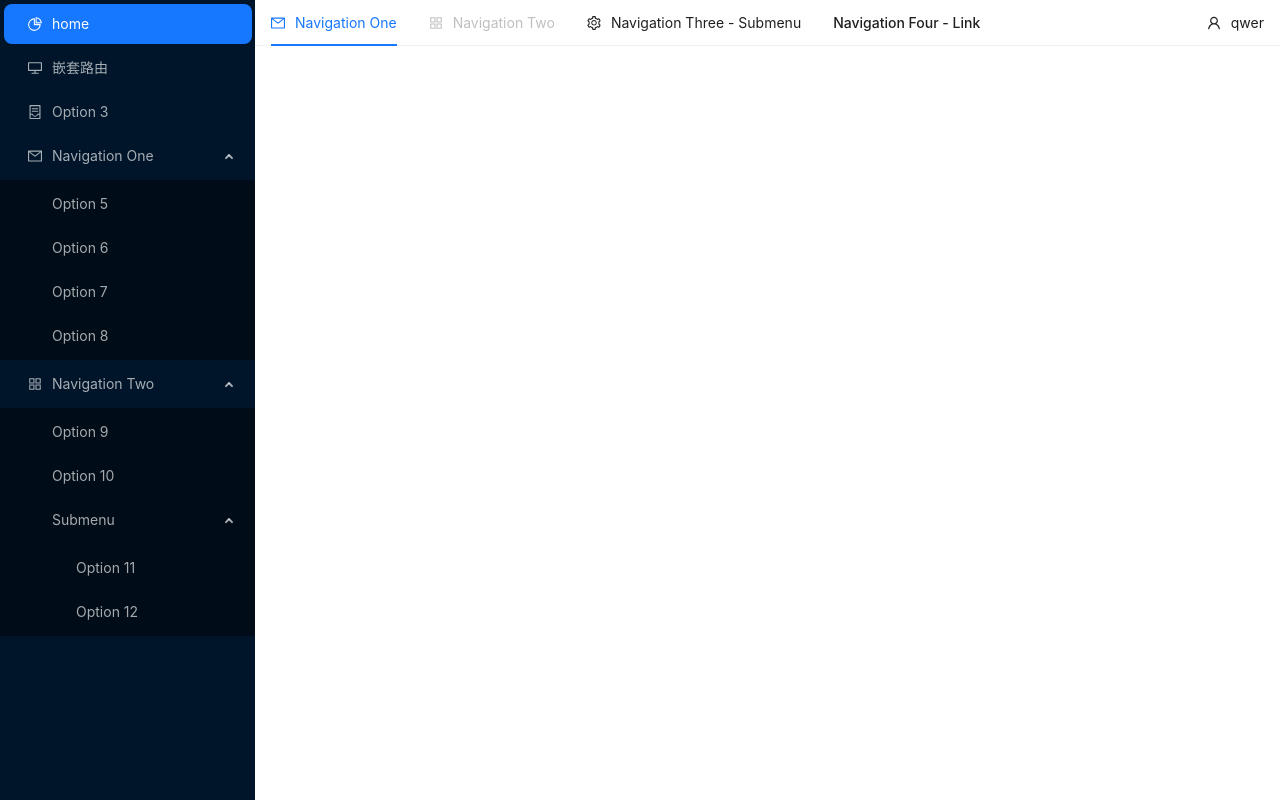
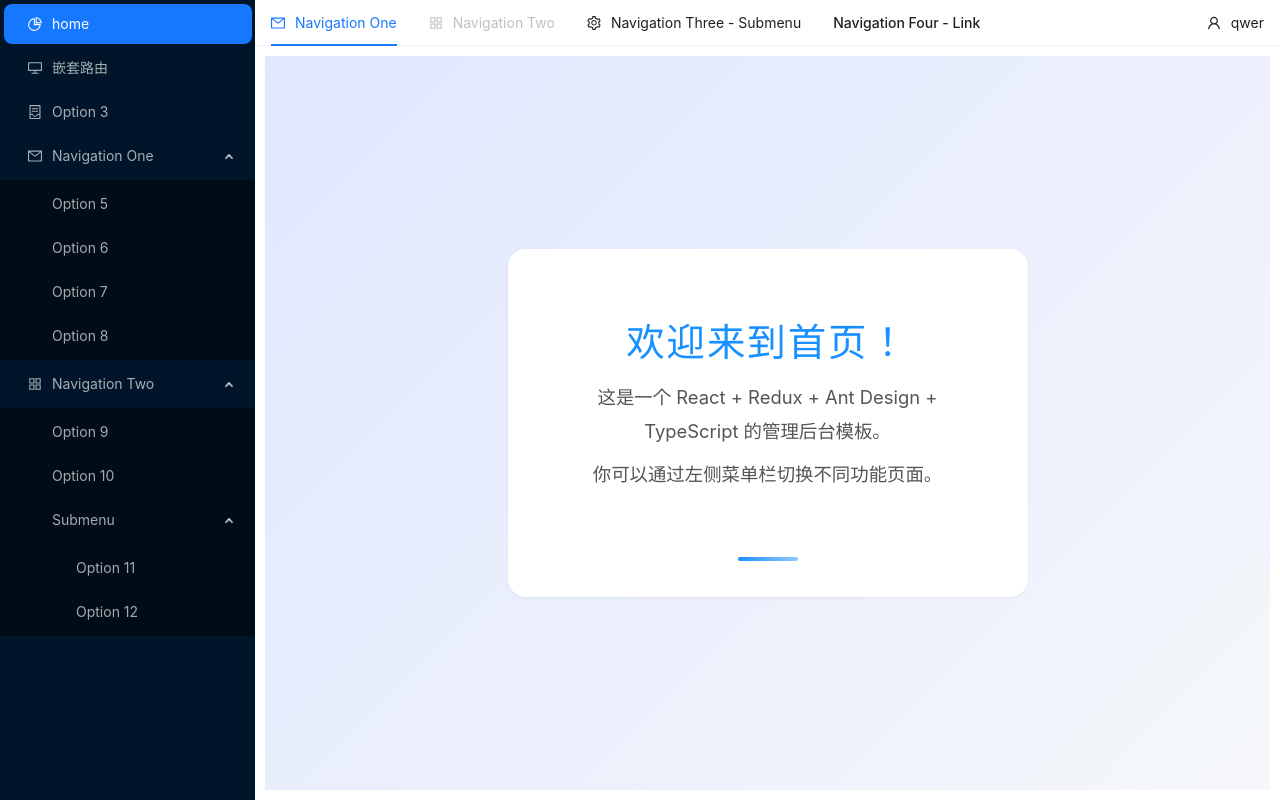
Before and after one commit to wangchun123/vite-react, a React (Vite) app: page /home/testNestedRoute in a window 1280 px wide. Both pictures are taken after a click on the item "home". Built offline with nearby package versions, Linux system fonts and the light colour scheme.

Commit message:
添加home

```diff
--- a/src/Layout.less
+++ b/src/Layout.less
@@ -14,5 +14,6 @@
 }
 
 .content {
-  padding: 60px;
+  padding: 10px;
+  overflow: hidden;
 }
--- /dev/null
+++ b/src/pages/Home/index.less
@@ -0,0 +1,43 @@
+.home-container {
+  min-height: calc(100vh - 66px);
+  display: flex;
+  align-items: center;
+  justify-content: center;
+  background: linear-gradient(135deg, #e0e7ff 0%, #f5f7fa 100%);
+}
+
+.home-card {
+  min-width: 420px;
+  max-width: 520px;
+  text-align: center;
+  box-shadow: 0 8px 32px rgba(24, 144, 255, 0.10), 0 1.5px 6px rgba(0,0,0,0.04);
+  border-radius: 18px;
+  background: #fff;
+  padding: 48px 32px 36px 32px;
+  border: none;
+}
+
+.home-card h1 {
+  color: #1890ff;
+  font-size: 2.4rem;
+  font-weight: 700;
+  margin-bottom: 18px;
+  letter-spacing: 2px;
+}
+
+.home-card p {
+  color: #555;
+  font-size: 1.15rem;
+  margin-bottom: 10px;
+  line-height: 1.8;
+}
+
+.home-card::after {
+  content: '';
+  display: block;
+  margin: 32px auto 0 auto;
+  width: 60px;
+  height: 4px;
+  border-radius: 2px;
+  background: linear-gradient(90deg, #1890ff 0%, #91caff 100%);
+}
--- /dev/null
+++ b/src/pages/Home/index.tsx
@@ -0,0 +1,17 @@
+import React from "react";
+import { Card } from "antd";
+import "./index.less";
+
+const Home: React.FC = () => {
+  return (
+    <div className="home-container">
+      <Card className="home-card" bordered={false}>
+        <h1>欢迎来到首页！</h1>
+        <p>这是一个 React + Redux + Ant Design + TypeScript 的管理后台模板。</p>
+        <p>你可以通过左侧菜单栏切换不同功能页面。</p>
+      </Card>
+    </div>
+  );
+};
+
+export default Home;
```
Also changed, not shown: src/router/index.tsx (+6 -1 lines).
